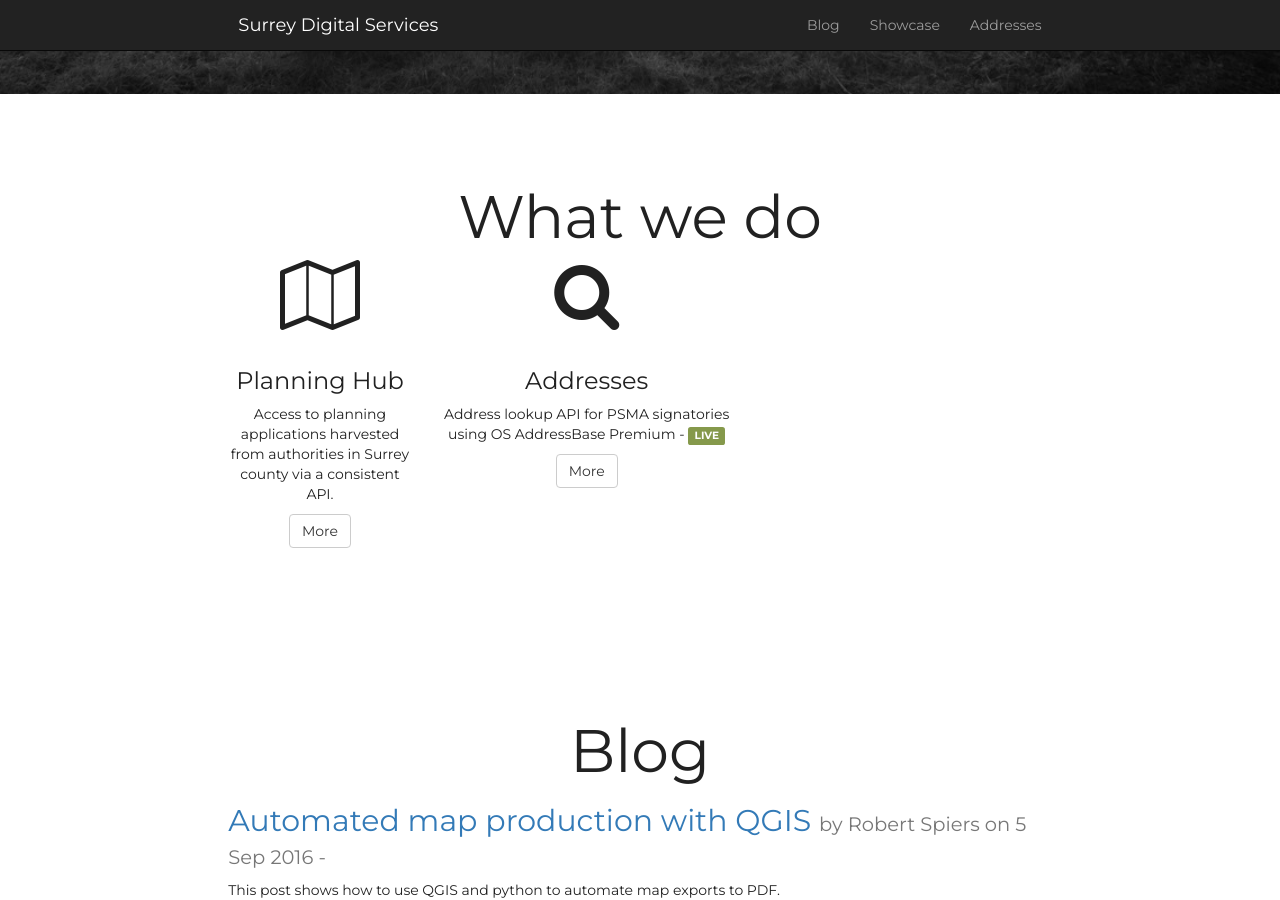
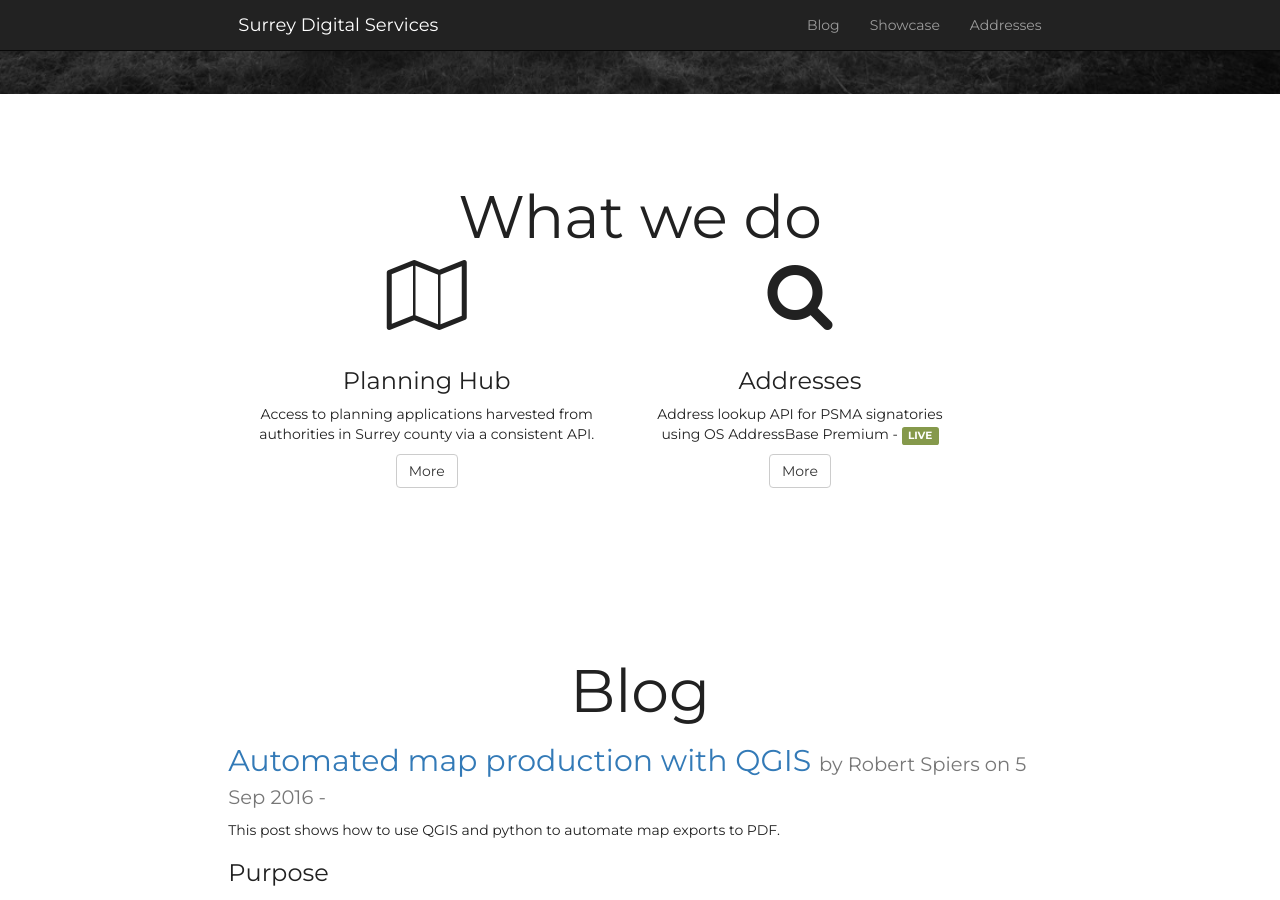
Before and after one commit to surreydigitalservices/surreydigitalservices.github.io, a Jekyll site: the page built from index.html, in a window 1280 px wide and 900 px high, scrolled down 806 px. Built offline with Jekyll 4.4.1, drawn with Linux system fonts in a browser that asks for light colours; nearby versions of some CDN libraries; comment, search, counter and statistics services are not loaded.

Commit message:
Update index.html

```diff
--- a/index.html
+++ b/index.html
@@ -20,7 +20,7 @@
                 <div class="col-xs-12">
                     <h1>What we do</h1>
                     <div class="row">
-                        <div class="col-md-2 col-md-offset-2">
+                        <div class="col-md-4 col-md-offset-2">
                             <div class="text-center">
                                 <span class="fa fa-map-o fa-5x"></span>
                             </div>
```
